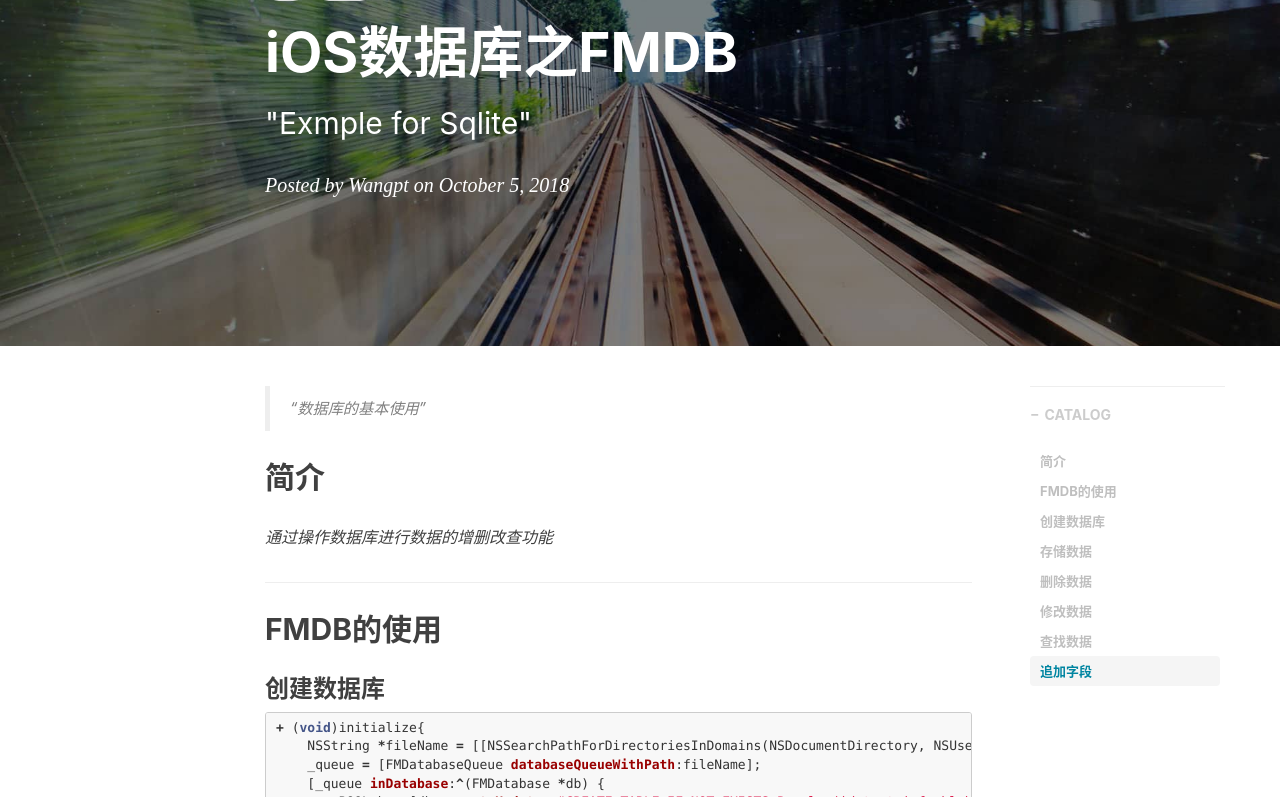
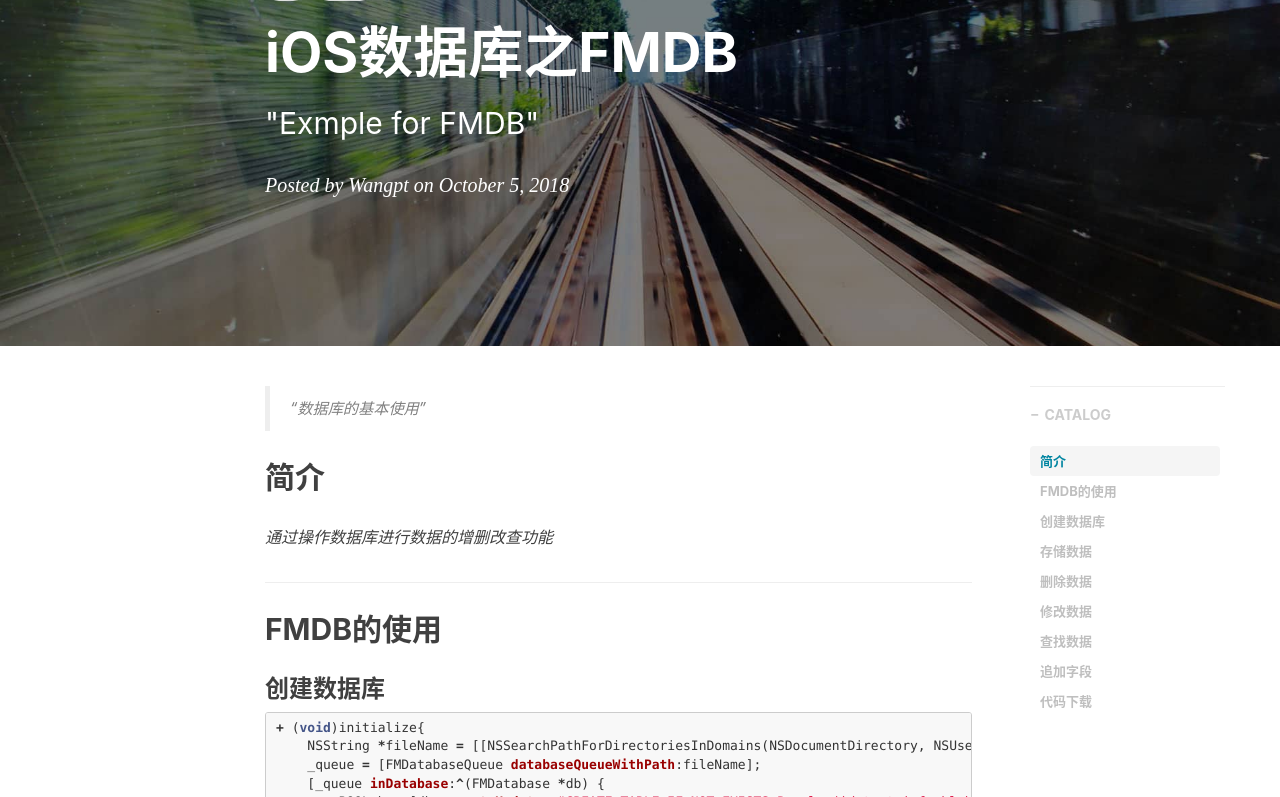
Before and after one commit to wangpt/wangpt.github.io, a Jekyll site: the page built from _posts/2018-10-05-sqlite-blog.markdown, in a window 1280 px wide and 1400 px high. Shown: the part 177-974 px from the top of the window. Built offline with Jekyll 4.4.1, drawn with Linux system fonts in a browser that asks for light colours; nearby versions of some CDN libraries; comment, search, counter and statistics services are not loaded.

Commit message:
Fix FMDB blog

````diff
--- a/_posts/2018-10-05-sqlite-blog.markdown
+++ b/_posts/2018-10-05-sqlite-blog.markdown
@@ -1,7 +1,7 @@
 ---
 layout:     post
 title:      "iOS数据库之FMDB"
-subtitle:   " \"Exmple for Sqlite\""
+subtitle:   " \"Exmple for FMDB\""
 date:       2018-10-05 12:00:00
 author:     "Wangpt"
 header-img: "img/post-bg-2015.jpg"
@@ -114,3 +114,7 @@
     }];
 }
 ```
+
+##  代码下载
+
+[TJCache](https://github.com/wangpt/TJCache)
````
